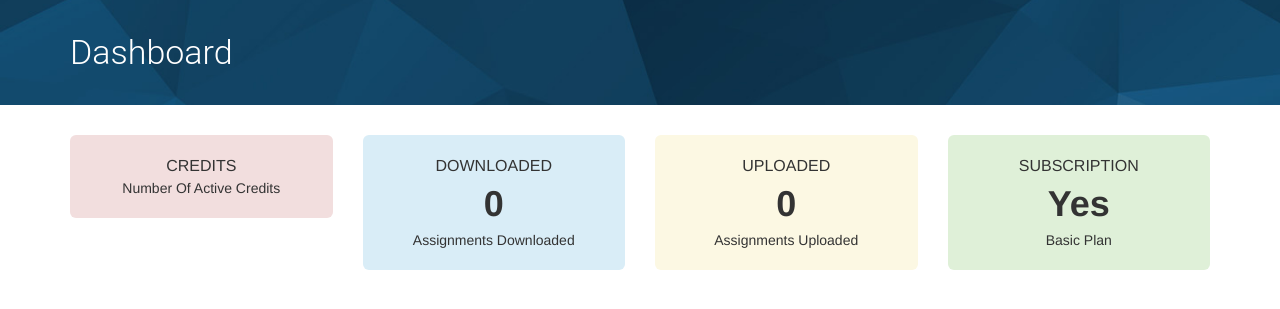
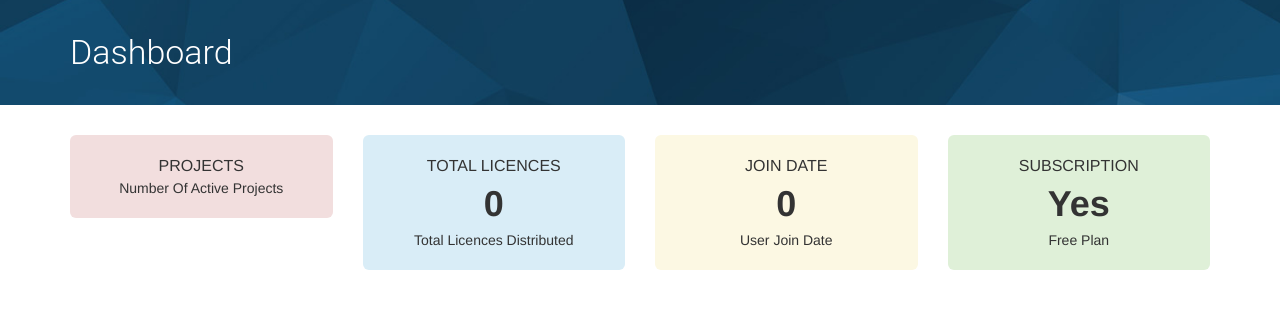
Before and after one commit to jwadia/phplicence, a PHP site: page / in a window 1280 px wide. Shown: the part 60-369 px from the top of the page. Run offline with PHP 8.4, Linux system fonts and the light colour scheme; the visitor is signed in with stand-in values (Sample User, id 1); data that the repository does not hold is empty; some libraries are stand-ins or nearby versions.

Commit message:
Changed StatBox Values

```diff
--- a/webserver/index.php
+++ b/webserver/index.php
@@ -32,14 +32,14 @@
 		<div class="col-lg-3 col-sm-6">
 			<div class="statistic-box bg-danger m-bottom-md">
 				<div class="statistic-title">
-					Credits
+					Projects
 				</div>
 
 				<div class="statistic-value">
 					<?php echo $credits; ?>
 				</div>
 
-				<div class="m-top-md">Number Of Active Credits</div>
+				<div class="m-top-md">Number Of Active Projects</div>
 
 				<div class="statistic-icon-background">
 					<i class="ion-eye"></i>
@@ -50,7 +50,7 @@
 		<div class="col-lg-3 col-sm-6">
 			<div class="statistic-box bg-info m-bottom-md">
 				<div class="statistic-title">
-					Downloaded
+					Total Licences
 				</div>
 
 				<div class="statistic-value">
@@ -60,7 +60,7 @@
 					?>
 				</div>
 
-				<div class="m-top-md">Assignments Downloaded</div>
+				<div class="m-top-md">Total Licences Distributed</div>
 
 				<div class="statistic-icon-background">
 					<i class="ion-stats-bars"></i>
@@ -71,7 +71,7 @@
 		<div class="col-lg-3 col-sm-6">
 			<div class="statistic-box bg-warning m-bottom-md">
 				<div class="statistic-title">
-					Uploaded
+					Join Date
 				</div>
 
 				<div class="statistic-value">
@@ -81,7 +81,7 @@
 					?>
 				</div>
 
-				<div class="m-top-md">Assignments Uploaded</div>
+				<div class="m-top-md">User Join Date</div>
 
 				<div class="statistic-icon-background">
 					<i class="ion-person-add"></i>
@@ -97,7 +97,7 @@
 				<div class="statistic-value">
 					Yes
 				</div>
-				<div class="top-md">Basic Plan</div>
+				<div class="top-md">Free Plan</div>
 
 				<div class="statistic-icon-background">
 					<i class="ion-ios7-cart-outline"></i>
```
